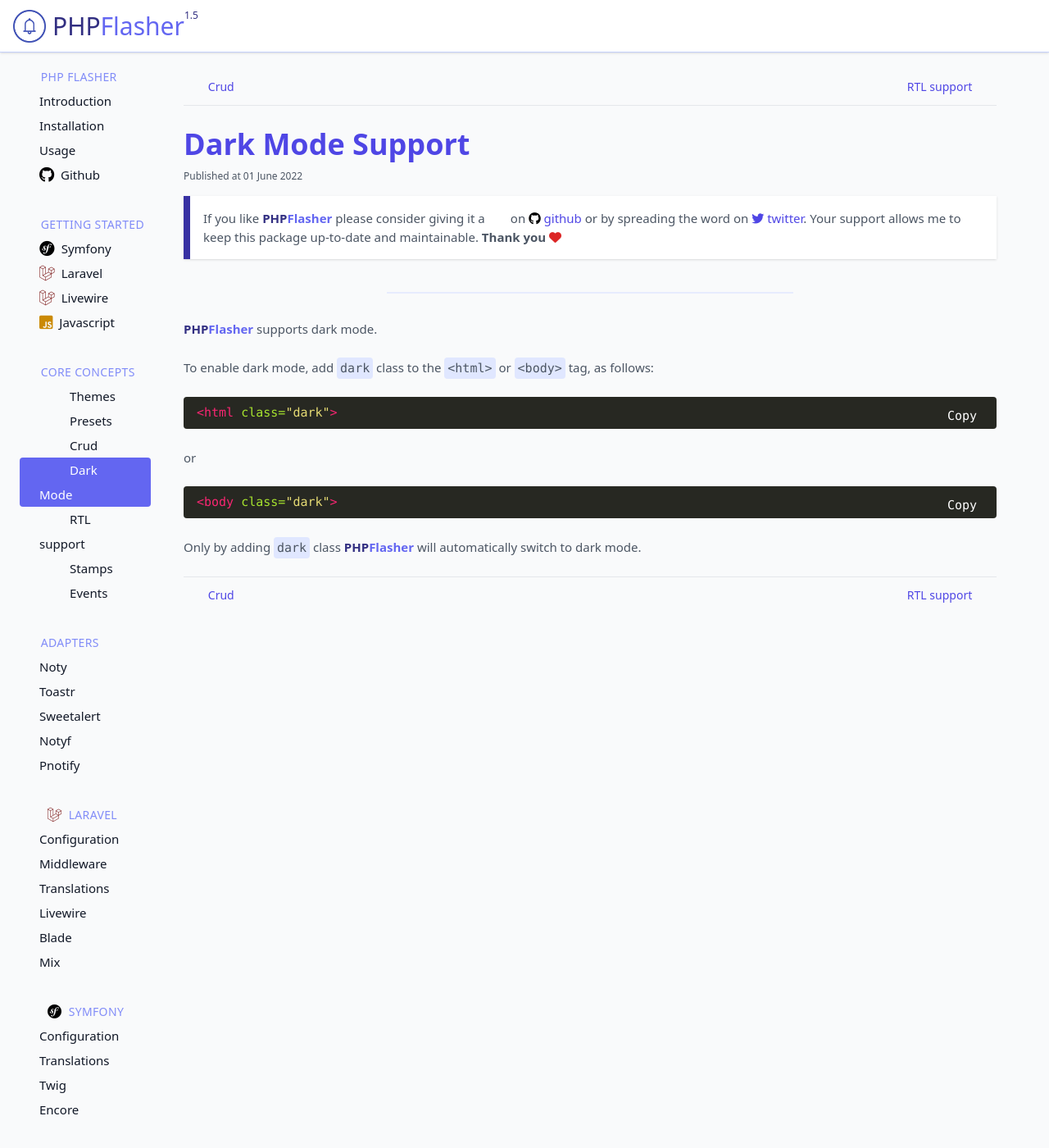
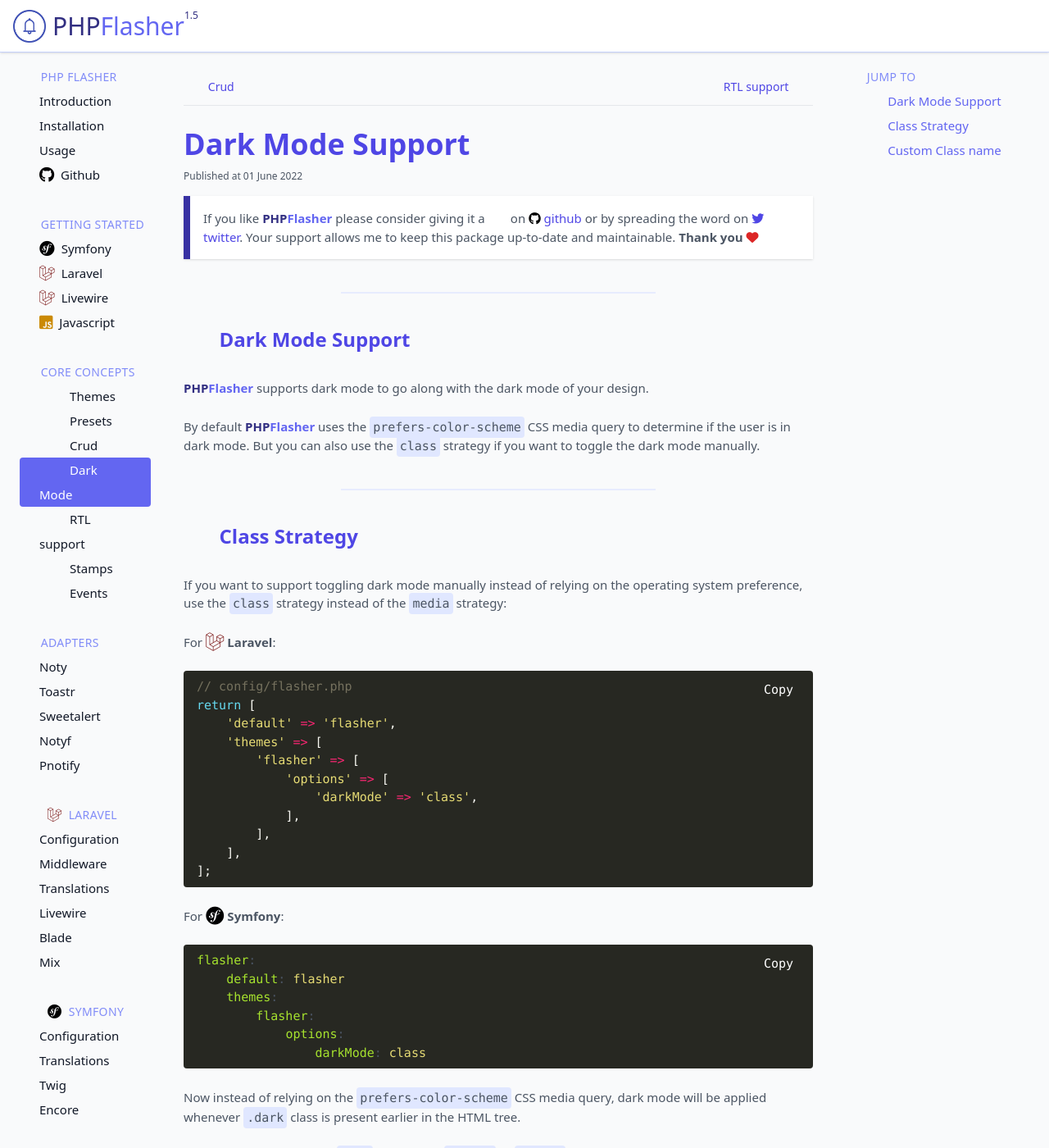
Before and after one commit to php-flasher/php-flasher.github.io, a Jekyll site: the page built from docs/concepts/dark-mode.md, in a window 1280 px wide and 1400 px high. Shown: the whole window at 82% size. Built offline with Jekyll 4.4.1, drawn with Linux system fonts in a browser that asks for light colours; some web fonts are replaced; some of the changed text lies outside the part shown.

Commit message:
update dark mode support page

````diff
--- a/docs/concepts/dark-mode.md
+++ b/docs/concepts/dark-mode.md
@@ -5,18 +5,108 @@
 updated_at: 2022-06-01
 ---
 
-**<span class="text-indigo-900">PHP<span class="text-indigo-500">Flasher</span></span>** supports dark mode.
+## <i class="fa-duotone fa-list-radio"></i> Dark Mode Support
+
+**<span class="text-indigo-900">PHP<span class="text-indigo-500">Flasher</span></span>** supports dark mode to go along with the dark mode of your design.
+
+By default **<span class="text-indigo-900">PHP<span class="text-indigo-500">Flasher</span></span>** uses the `prefers-color-scheme` CSS media query to determine if the user is in dark mode.
+But you can also use the `class` strategy if you want to toggle the dark mode manually.
+
+---
+
+## <i class="fa-duotone fa-list-radio"></i> Class Strategy
+
+If you want to support toggling dark mode manually instead of relying on the operating system preference, use the `class` strategy instead of the `media` strategy:
+
+For **<i class="fa-brands fa-laravel text-red-900 fa-xl"></i> Laravel**:
+```php
+// config/flasher.php
+return [
+    'default' => 'flasher',
+    'themes' => [
+        'flasher' => [
+            'options' => [
+                'darkMode' => 'class',
+            ],
+        ],
+    ],
+];
+```
+
+For **<i class="fa-brands fa-symfony text-black fa-xl"></i> Symfony**:
+```yaml
+flasher:
+    default: flasher
+    themes:
+        flasher:
+            options:
+                darkMode: class
+```
+
+Now instead of relying on the `prefers-color-scheme` CSS media query, dark mode will be applied whenever `.dark` class is present earlier in the HTML tree.
 
 To enable dark mode, add `dark` class to the `<html>` or `<body>` tag, as follows:
 
 ```html
+<!-- Dark mode enabled -->
 <html class="dark">
 ```
 
 or
 
 ```html
+<!-- Dark mode enabled -->
 <body class="dark">
 ```
 
 Only by adding `dark` class **<span class="text-indigo-900">PHP<span class="text-indigo-500">Flasher</span></span>** will automatically switch to dark mode.
+
+---
+
+## <i class="fa-duotone fa-list-radio"></i> Custom Class name
+
+By default **<span class="text-indigo-900">PHP<span class="text-indigo-500">Flasher</span></span>** uses the `.dark` class to toggle dark mode.
+
+But you can choose your own approach to enabling dark mode and add a different class name when dark mode is active.
+
+You can customize the dark mode selector name by setting darkMode to an array with your custom selector as the second item:
+
+For **<i class="fa-brands fa-laravel text-red-900 fa-xl"></i> Laravel**:
+```php
+// config/flasher.php
+return [
+    'default' => 'flasher',
+    'themes' => [
+        'flasher' => [
+            'options' => [
+                'darkMode' => ['class', '[data-mode="dark"]'],
+            ],
+        ],
+    ],
+];
+```
+
+For **<i class="fa-brands fa-symfony text-black fa-xl"></i> Symfony**:
+
+```yaml
+flasher:
+    default: flasher
+    themes:
+        flasher:
+            options:
+                darkMode: ['class', '[data-mode="dark"]']
+```
+
+And now you can add the `[data-mode="dark"]` selector to the `<html>` or `<body>` tag, as follows:
+
+```html
+<!-- Dark mode enabled -->
+<html data-mode="dark">
+```
+
+or
+
+```html
+<!-- Dark mode enabled -->
+<body data-mode="dark">
+```
````
